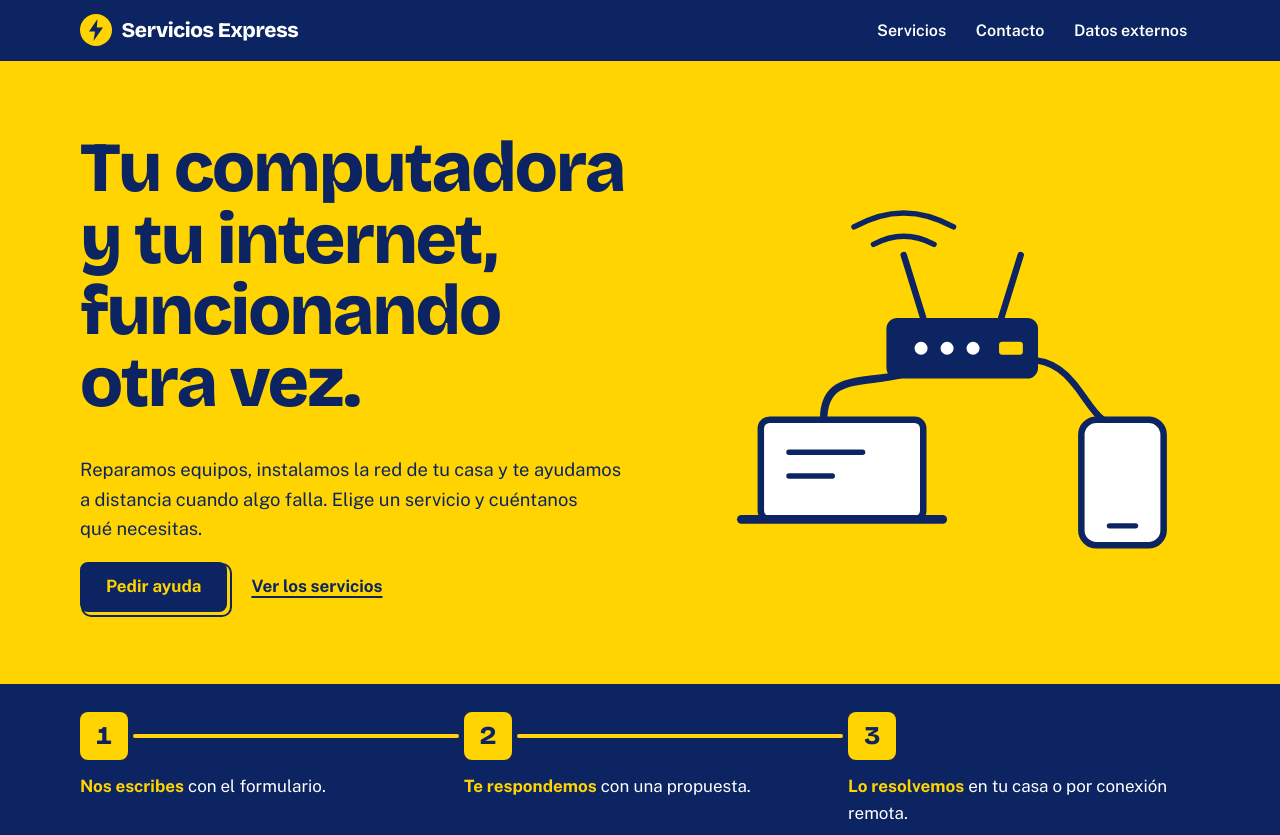
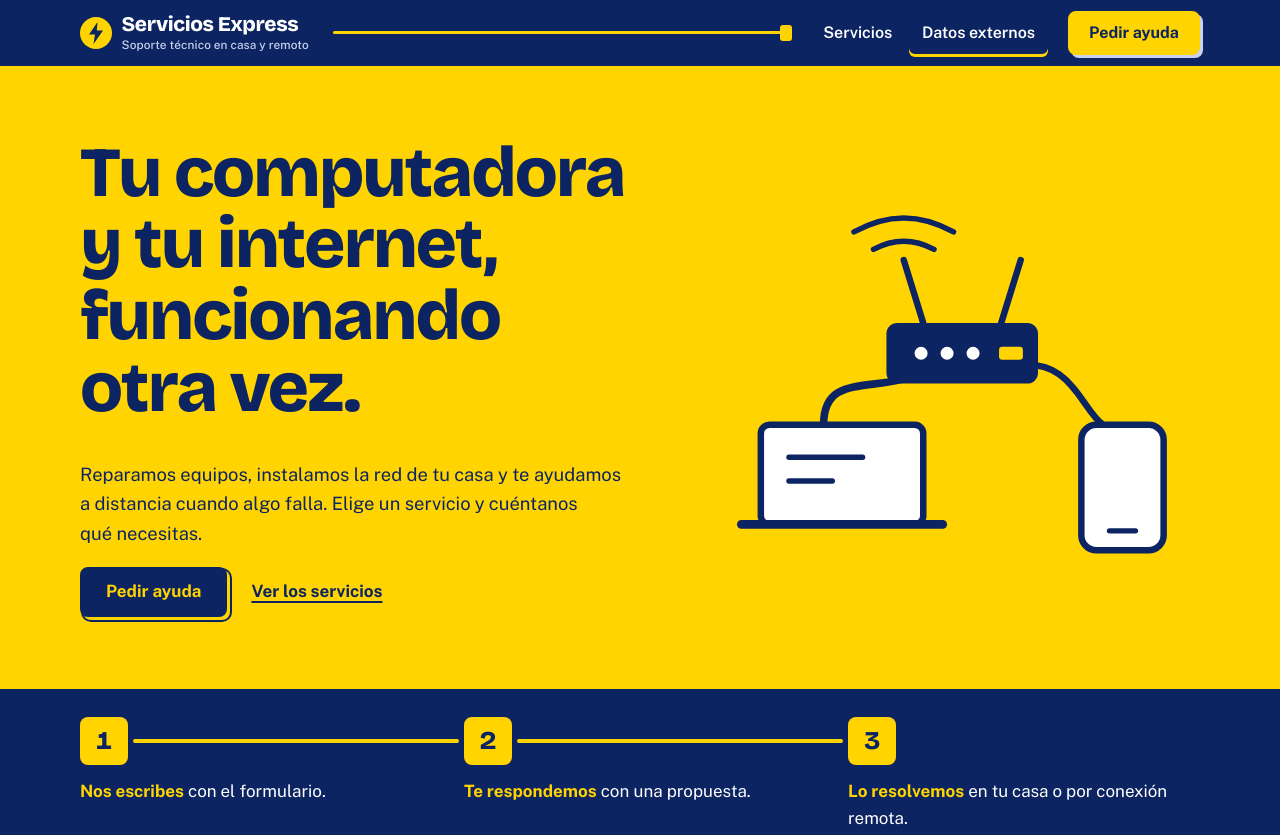
Before and after one commit to isra16class-byte/servicios-express, a plain HTML site: page index.html in a window 1280 px wide. Shown: the top 835 px of the page. Drawn offline with Linux system fonts and the light colour scheme; no server answers.

Commit message:
Mejorar encabezado: botón Pedir ayuda, marca con lema, encabezado fijo y sección activa
- Botón amarillo 'Pedir ayuda' que lleva a #contacto; el link 'Contacto'
  del menú pasa a ser ese botón. En móvil queda junto a la marca
- Marca con lema 'Soporte técnico en casa y remoto' (solo escritorio) y
  un cable amarillo con conector entre la marca y el menú
- Encabezado fijo solo en escritorio, con scroll-padding-top para que las
  secciones no queden tapadas al saltar a un ancla
- js/navegacion.js: marca con aria-current y subrayado amarillo el enlace
  de la sección que se está viendo
- Nueva variable --azul-claro (también la usa el pie)

```diff
--- a/css/estilos.css
+++ b/css/estilos.css
@@ -26,6 +26,7 @@
 :root {
   --azul: #0c2461;
   --azul-hondo: #081845;
+  --azul-claro: #c9d3f0;
   --amarillo: #ffd400;
   --fondo: #f7f8fc;
   --tinte: #e7ecf9;
@@ -105,23 +106,43 @@ code {
   display: flex;
   flex-wrap: wrap;
   align-items: center;
-  justify-content: space-between;
-  gap: .25rem 1.5rem;
+  gap: .25rem .75rem;
   padding-block: .4rem;
 }
 .marca {
+  order: 1;
   display: inline-flex;
   align-items: center;
-  gap: .6rem;
+  gap: .5rem;
   min-height: 44px;
-  font-family: var(--titulos);
-  font-weight: 800;
-  font-size: 1.3rem;
-  letter-spacing: -0.02em;
   color: var(--blanco);
   text-decoration: none;
 }
-.marca__icono { width: 2rem; height: 2rem; color: var(--amarillo); flex: none; }
+.marca__icono { width: 1.75rem; height: 1.75rem; color: var(--amarillo); flex: none; }
+.marca__texto { display: grid; line-height: 1.1; }
+.marca__nombre {
+  font-family: var(--titulos);
+  font-weight: 800;
+  font-size: 1rem;
+  letter-spacing: -0.02em;
+}
+.marca__lema { display: none; }
+
+/* Botón principal del encabezado (en móvil queda junto a la marca) */
+.encabezado__accion { order: 2; margin-left: auto; }
+/* .encabezado delante: gana a .boton, que se declara más abajo */
+.encabezado .boton--amarillo {
+  min-height: 44px;
+  padding: .3rem .8rem;
+  font-size: .9rem;
+  background: var(--amarillo);
+  color: var(--azul);
+  border-color: var(--amarillo);
+  box-shadow: var(--d) var(--d) 0 var(--azul-claro);
+}
+
+nav { order: 3; flex-basis: 100%; }
+.encabezado__cable { display: none; }
 
 .menu {
   display: flex;
@@ -141,6 +162,9 @@ code {
   border-radius: 6px;
 }
 .menu a:hover { background: var(--amarillo); color: var(--azul); }
+/* Sección que se está viendo (la marca js/navegacion.js) */
+.menu a[aria-current="location"] { box-shadow: inset 0 -3px 0 var(--amarillo); }
+.menu a[aria-current="location"]:hover { box-shadow: none; }
 
 /* ---------- Presentación ---------- */
 .presentacion {
@@ -472,7 +496,7 @@ code {
 .registro p { margin: 0; color: var(--texto-suave); }
 
 /* ---------- Pie ---------- */
-.pie { background: var(--azul); color: #c9d3f0; padding-block: 2rem; }
+.pie { background: var(--azul); color: var(--azul-claro); padding-block: 2rem; }
 .pie__interior { display: grid; grid-template-columns: minmax(0, 1fr); gap: .75rem; }
 .pie p, .pie address { margin: 0; font-style: normal; overflow-wrap: anywhere; }
 .pie a { color: var(--amarillo); }
@@ -481,7 +505,58 @@ code {
 .pie__nota { font-size: .9rem; }
 
 /* ---------- Escritorio ---------- */
+/* Pantallas muy angostas (≈320 px): para que marca y botón quepan en una fila */
+@media (max-width: 359px) {
+  .marca__icono { width: 1.6rem; height: 1.6rem; }
+  .marca__nombre { font-size: .92rem; }
+  .encabezado .boton--amarillo { padding-inline: .65rem; }
+}
+
+@media (min-width: 480px) {
+  .marca { gap: .6rem; }
+  .marca__icono { width: 2rem; height: 2rem; }
+  .marca__nombre { font-size: 1.15rem; }
+  .encabezado .boton--amarillo { padding-inline: .9rem; font-size: .95rem; }
+}
+
 @media (min-width: 760px) {
+  /* Encabezado fijo: las secciones dejan espacio para que no queden tapadas */
+  html { scroll-padding-top: 4rem; }
+  .encabezado { position: sticky; top: 0; z-index: 5; }
+  .encabezado__interior { flex-wrap: nowrap; gap: 0 .5rem; padding-block: .55rem; }
+  .marca__nombre { font-size: 1.3rem; }
+  .marca__lema {
+    display: block;
+    margin-top: .15rem;
+    font-size: .74rem;
+    font-weight: 500;
+    letter-spacing: .01em;
+    color: var(--azul-claro);
+  }
+  /* Cable: sale de la marca y termina en un conector junto al menú */
+  .encabezado__cable {
+    order: 2;
+    display: block;
+    position: relative;
+    flex: 1;
+    height: 3px;
+    margin: 0 1.25rem 0 1rem;
+    background: var(--amarillo);
+    border-radius: 2px;
+  }
+  .encabezado__cable::after {
+    content: "";
+    position: absolute;
+    right: -10px;
+    top: 50%;
+    width: 12px;
+    height: 16px;
+    transform: translateY(-50%);
+    background: var(--amarillo);
+    border-radius: 3px;
+  }
+  nav { flex-basis: auto; }
+  .encabezado .encabezado__accion { order: 4; margin-left: .75rem; padding-inline: 1.2rem; font-size: 1rem; }
   .menu { gap: 0 .25rem; margin: 0; }
   .menu a { padding: .7rem .8rem; font-size: 1rem; }
   .presentacion__interior { grid-template-columns: 1.25fr 1fr; gap: 3rem; }
--- a/index.html
+++ b/index.html
@@ -20,15 +20,20 @@
           <circle cx="16" cy="16" r="16" fill="currentColor"/>
           <path d="M17.5 5 9 17.5h6L13.5 27 23 13.5h-6.2z" fill="#0c2461"/>
         </svg>
-        <span>Servicios Express</span>
+        <span class="marca__texto">
+          <span class="marca__nombre">Servicios Express</span>
+          <small class="marca__lema">Soporte técnico en casa y remoto</small>
+        </span>
       </a>
+      <!-- Cable decorativo entre la marca y el menú (solo escritorio) -->
+      <span class="encabezado__cable" aria-hidden="true"></span>
       <nav aria-label="Navegación principal">
         <ul class="menu">
           <li><a href="#servicios">Servicios</a></li>
-          <li><a href="#contacto">Contacto</a></li>
           <li><a href="#externo">Datos externos</a></li>
         </ul>
       </nav>
+      <a class="boton boton--amarillo encabezado__accion" href="#contacto">Pedir ayuda</a>
     </div>
   </header>
 
@@ -230,5 +235,6 @@
   <script src="js/app.js"></script>
   <script src="js/formulario.js"></script>
   <script src="js/externo.js"></script>
+  <script src="js/navegacion.js"></script>
 </body>
 </html>
--- /dev/null
+++ b/js/navegacion.js
@@ -0,0 +1,42 @@
+/* ==========================================================
+   navegacion.js – Resalta en el menú la sección que se está viendo
+   Al hacer scroll, busca la última sección cuya parte de arriba ya
+   pasó una "línea de lectura" (35 % de la altura de la ventana) y
+   le pone aria-current="location" a su enlace del menú.
+   ========================================================== */
+
+(function () {
+  const enlaces = document.querySelectorAll('.menu a[href^="#"]');
+  // Se incluye #contacto aunque no tenga enlace en el menú:
+  // así, al llegar a él se apaga el resaltado de "Servicios".
+  const secciones = ["servicios", "contacto", "externo"]
+    .map((id) => document.getElementById(id))
+    .filter(Boolean);
+  if (!enlaces.length || !secciones.length) return;
+
+  function actualizar() {
+    const linea = window.innerHeight * 0.35;
+    let actual = null;
+    secciones.forEach((s) => {
+      if (s.getBoundingClientRect().top <= linea) actual = s.id;
+    });
+    // Al final de la página la última sección puede no llegar a la línea.
+    const alFinal = window.innerHeight + window.scrollY >= document.documentElement.scrollHeight - 4;
+    if (alFinal) actual = secciones[secciones.length - 1].id;
+
+    enlaces.forEach((a) => {
+      if (a.getAttribute("href") === "#" + actual) a.setAttribute("aria-current", "location");
+      else a.removeAttribute("aria-current");
+    });
+  }
+
+  // requestAnimationFrame evita recalcular más de una vez por cuadro
+  let pendiente = false;
+  window.addEventListener("scroll", () => {
+    if (pendiente) return;
+    pendiente = true;
+    requestAnimationFrame(() => { pendiente = false; actualizar(); });
+  }, { passive: true });
+  window.addEventListener("resize", actualizar);
+  actualizar();
+})();
```
